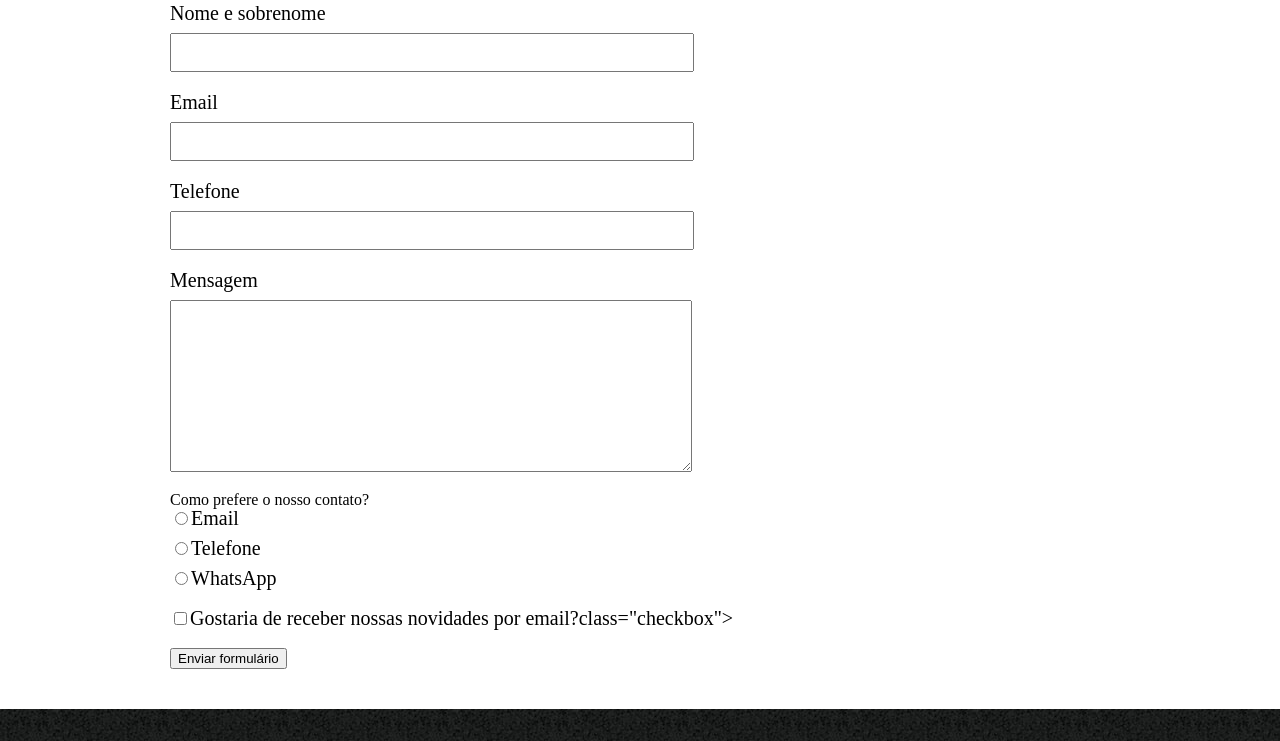
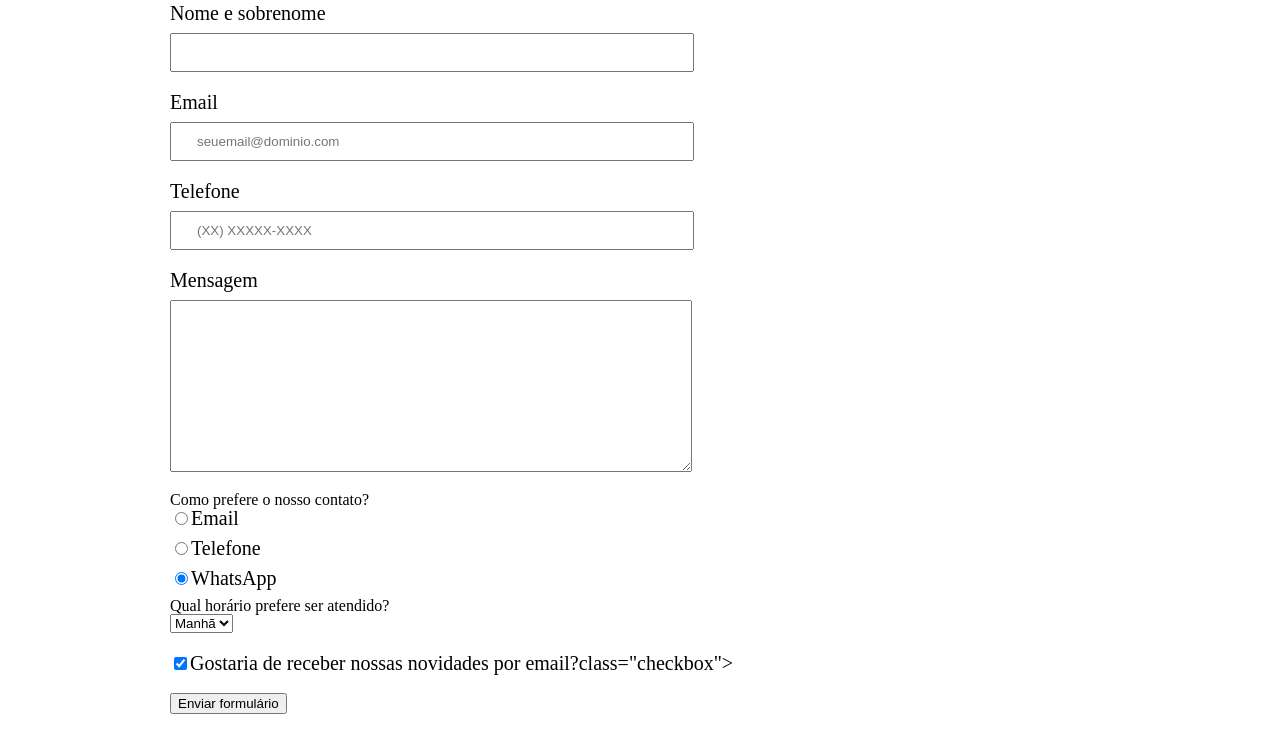
Before and after one commit to Dudasilva1a/html-css-alura-p2, a plain HTML site: page contato.html in a window 1280 px wide. Shown: the part 330-1071 px from the top of the page. Drawn offline with Linux system fonts and the light colour scheme.

Commit message:
Update contato.html

```diff
--- a/contato.html
+++ b/contato.html
@@ -10,7 +10,7 @@
     <body>
         <header>
             <div class="caixa">
-                <h1><img src="logo.png"></h1>
+                <h1><img src="logo.png" alt="Logo da Barbearia Alura"></h1>
 
                 <nav>
                     <ul>
@@ -25,16 +25,16 @@
         <main>
            <form>
                <label for="nomesobrenome">Nome e sobrenome</label>
-               <input type="text" id="nomesobrenome" class= "input-padrao">
+               <input type="text" id="nomesobrenome" class= "input-padrao" required>
 
                <label for="email">Email</label>
-               <input type="text" id="email" class= "input-padrao">
+               <input type="text" id="email" class= "input-padrao" required placeholder="seuemail@dominio.com">
 
                <label for="telefone">Telefone</label>
-               <input type="text" id="telefone" class= "input-padrao">
+               <input type="text" id="telefone" class= "input-padrao" required placeholder="(XX) XXXXX-XXXX">
 
 	       <label for="mensagem">Mensagem</label>
-	       <textarea cols="70" rows="10" id="mensagem" class="input-padrao"></textarea>
+	       <textarea cols="70" rows="10" id="mensagem" class="input-padrao" required></textarea>
 
 	       <div>
                  <p>Como prefere o nosso contato?</p>
@@ -42,20 +42,25 @@
 
                  <label for="radio-telefone"><input type="radio" name="contato" value="telefone" id="radio-telefone">Telefone</label>
 
-                 <label for="radio-whatsapp"><input type="radio" name="contato" value="whatsapp" id="radio-whatsapp">WhatsApp</label>
+                 <label for="radio-whatsapp"><input type="radio" name="contato" value="whatsapp" id="radio-whatsapp" checked>WhatsApp</label>
              </div>
 
-	     <label class="checkbox"><input type="checkbox">Gostaria de receber nossas novidades por email?class="checkbox"></label>
+	     <div>
+                 <p>Qual horário prefere ser atendido?</p>
+                 <select>
+                      <option>Manhã</option>
+                      <option>Tarde</option>
+                      <option>Noite</option>
+                 </select>
+             </div>
 
-
-
-
-	     <input type="submit" value="Enviar formulário">
+	     <label class="checkbox"><input type="checkbox" checked>Gostaria de receber nossas novidades por email?class="checkbox"></label>
+             <input type="submit" value="Enviar formulário" class="enviar">
           </form>
         </main>
 
         <footer>
-            <img src="logo-branco.png">
+            <img src="logo-branco.png" alt="Logo da Barbearia Alura">
             <p class="copyright">&copy; Copyright Barbearia Alura - 2019</p>
         </footer>
     </body>
```
